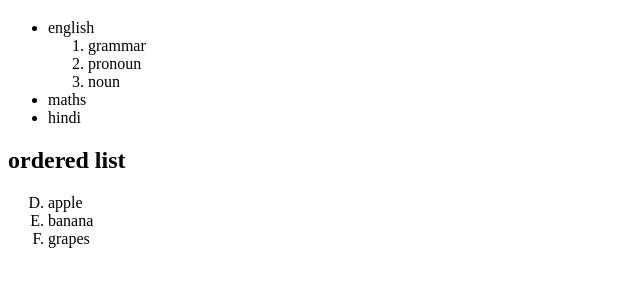
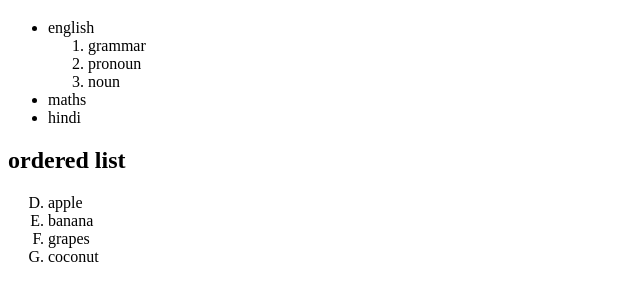
Before and after one commit to moneyrider/Wikipedia-clone, a plain HTML site: page list.html in a window 1280 px wide. Shown: the part 61-362 px from the top of the page, without its empty margins (0-640 px from the left). Drawn offline with Linux system fonts and the light colour scheme.

Commit message:
new chng

```diff
--- a/list.html
+++ b/list.html
@@ -26,6 +26,7 @@
         <li>apple</li>
         <li>banana</li>
         <li>grapes</li>
+        <li>coconut</li>
     </ol>
 
 </body>
```
